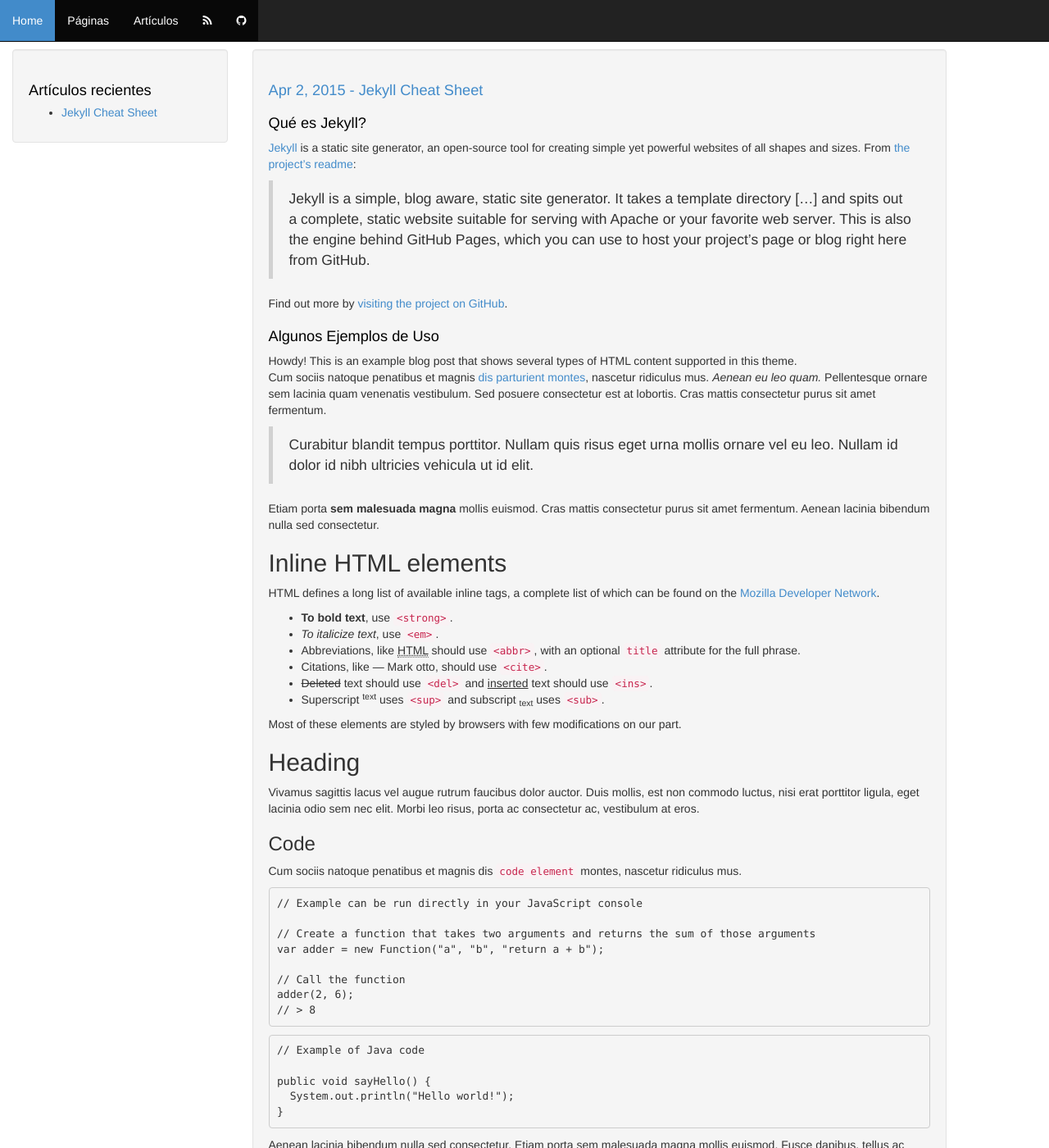
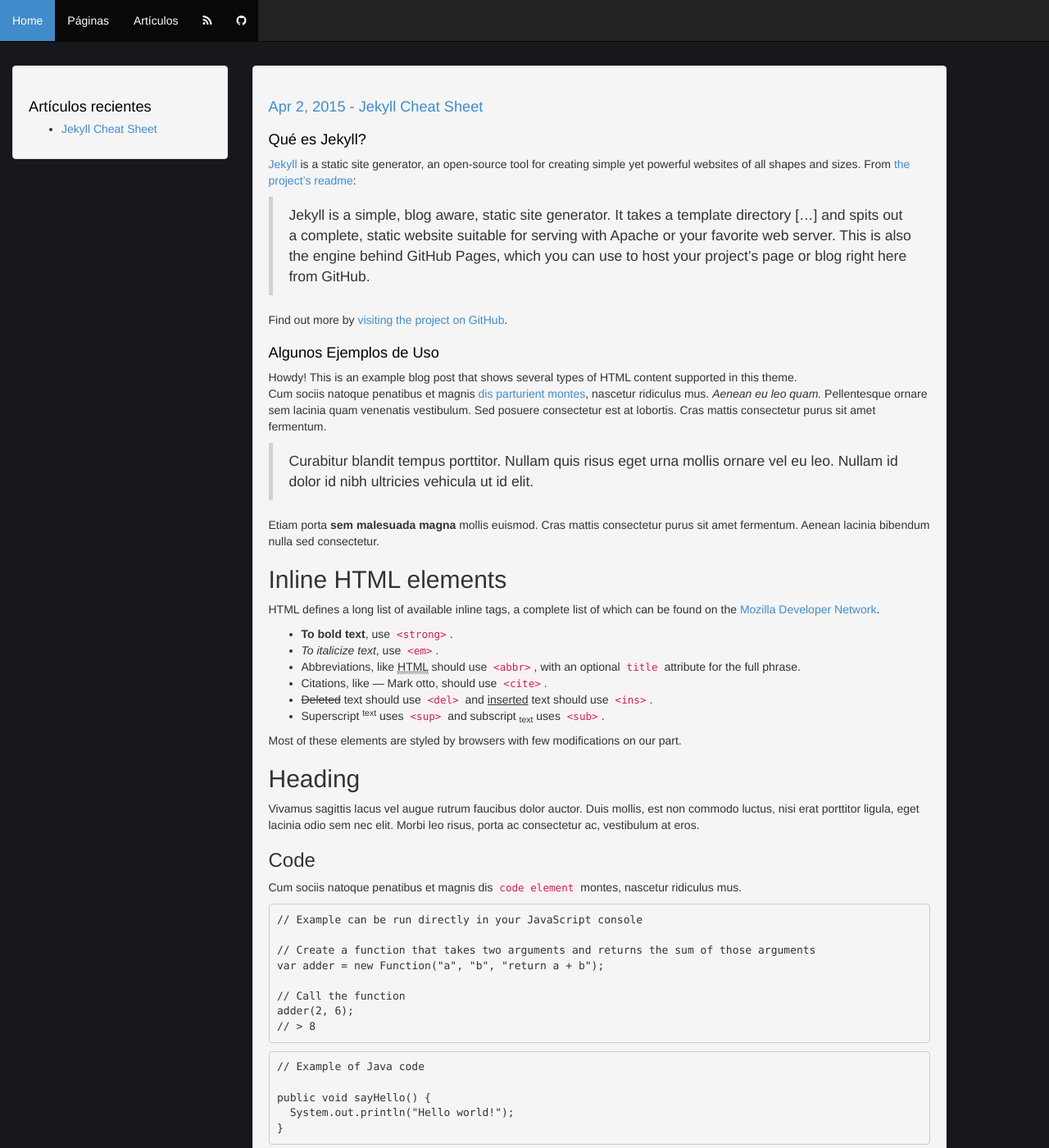
Before and after one commit to damianfanaro/damianfanaro.github.io, a Jekyll site: the page built from index.html, in a window 1280 px wide and 1400 px high. Shown: the whole window at 82% size. Built offline with Jekyll 4.4.1, drawn with Linux system fonts in a browser that asks for light colours; nearby versions of some CDN libraries; Markdown is read by kramdown in place of the engine named in the settings; the list of posts is cut into pages by our own code.

Commit message:
Changed site background color

```diff
--- a/_layouts/default.html
+++ b/_layouts/default.html
@@ -2,10 +2,10 @@
 
 <div class="container container-left">
     <div class="row">
-        <div class="col-md-3 hidden-xs">
+        <div class="col-md-3 hidden-xs pad-top">
             {% include sidebar.html %}
         </div>
-        <div class="col-md-9">
+        <div class="col-md-9 pad-top">
             {{ content }}
         </div>
     </div>
--- a/_layouts/post.html
+++ b/_layouts/post.html
@@ -2,10 +2,10 @@
 
 <div class="container container-left">
     <div class="row">
-        <div class="col-md-3 hidden-xs">
+        <div class="col-md-3 hidden-xs pad-top">
             {% include sidebar.html %}
         </div>
-        <div class="col-md-9">
+        <div class="col-md-9 pad-top">
           <div class="article">
             <div class="well">
                 <h1><a href="{{ site.baseurl}}{{ page.url }}">{{ page.date | date: "%b %-d, %Y" }} - {{ page.title }}</a></h1>
--- a/css/theme.css
+++ b/css/theme.css
@@ -1,6 +1,7 @@
 body {
     padding-top: 60px;
     padding-bottom: 0px;
+    background-color: #17181B;
 }
 
 .copyright {
@@ -58,3 +59,11 @@ body {
     color: white;
     background-color: #428bca !important;
 }
+
+.pad-top {
+    padding-top: 20px;
+}
+
+.page_number {
+    color: white;
+}
--- a/index.html
+++ b/index.html
@@ -24,7 +24,7 @@ layout: default
         <a class="btn btn-default" href="{{ site.baseurl}}/page{{ paginator.previous_page }}" class="previous">Recientes</a>
       {% endif %}
   {% endif %}
-  <span class="page_number ">Página: {{ paginator.page }} de {{ paginator.total_pages }}</span>
+  <span class="page_number">Página: {{ paginator.page }} de {{ paginator.total_pages }}</span>
   {% if paginator.next_page %}
     <a class="btn btn-default" href="{{ site.baseurl}}/page{{ paginator.next_page }}" class="next">Anteriores</a>
   {% endif %}
```
